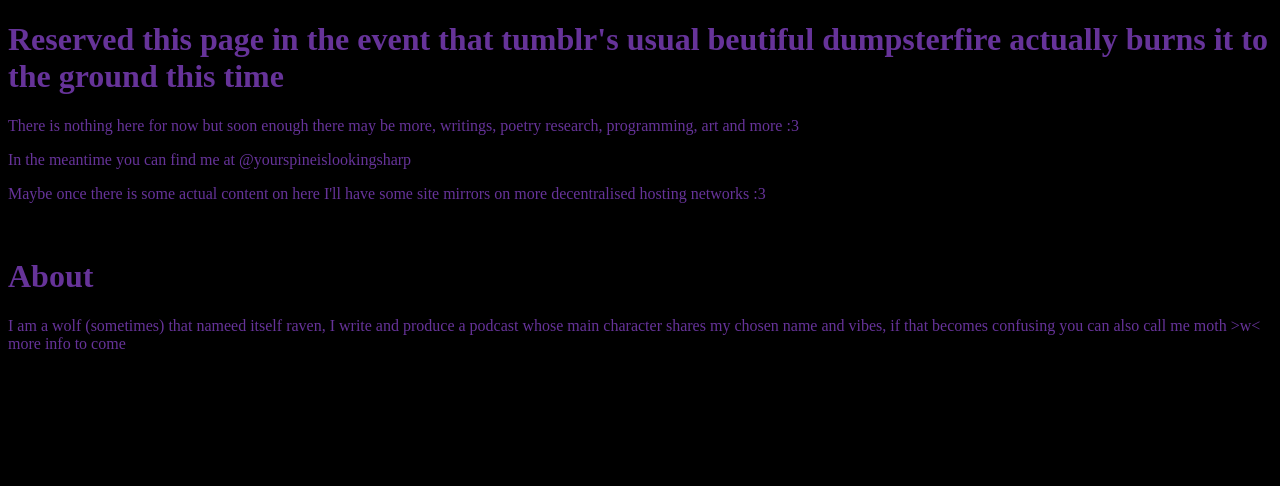
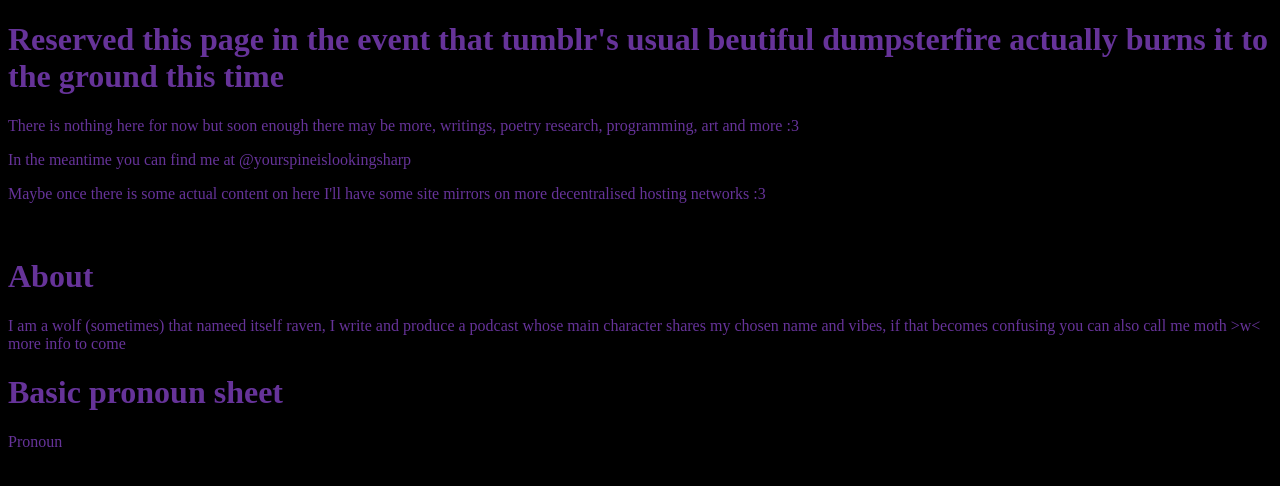
Before and after one commit to Raven842/website-feathered-wolf, a plain HTML site: page site-files/index.html in a window 1280 px wide. Drawn offline with Linux system fonts and the light colour scheme.

Commit message:
added README and updated index page

```diff
--- a/site-files/index.html
+++ b/site-files/index.html
@@ -19,6 +19,12 @@
     <br>
     <h1> About </h1>
     <p>I am a wolf (sometimes) that nameed itself raven, I write and produce a podcast whose main character shares my chosen name and vibes, if that becomes confusing you can also call me moth >w< more info to come </p>
-    <!-- <h1>Basic pronoun sheet</h1> -->
+    <h1>Basic pronoun sheet</h1>
+    <tabel>
+      <tr>
+        <th>Pronoun</th>
+        <th></th>
+      </tr>
+    </tabel>
   </body>
 </html>
```
Also changed, not shown: 1 other file.
